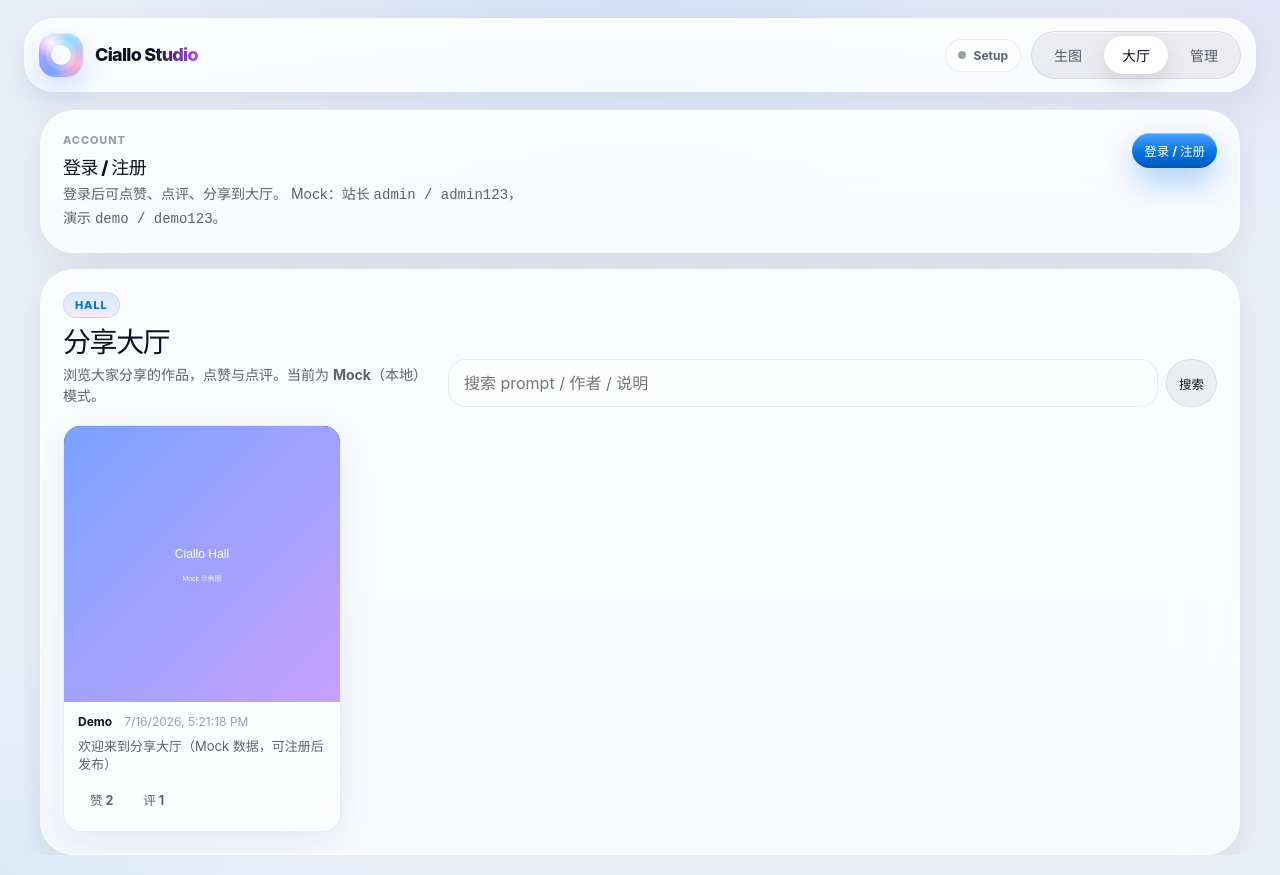
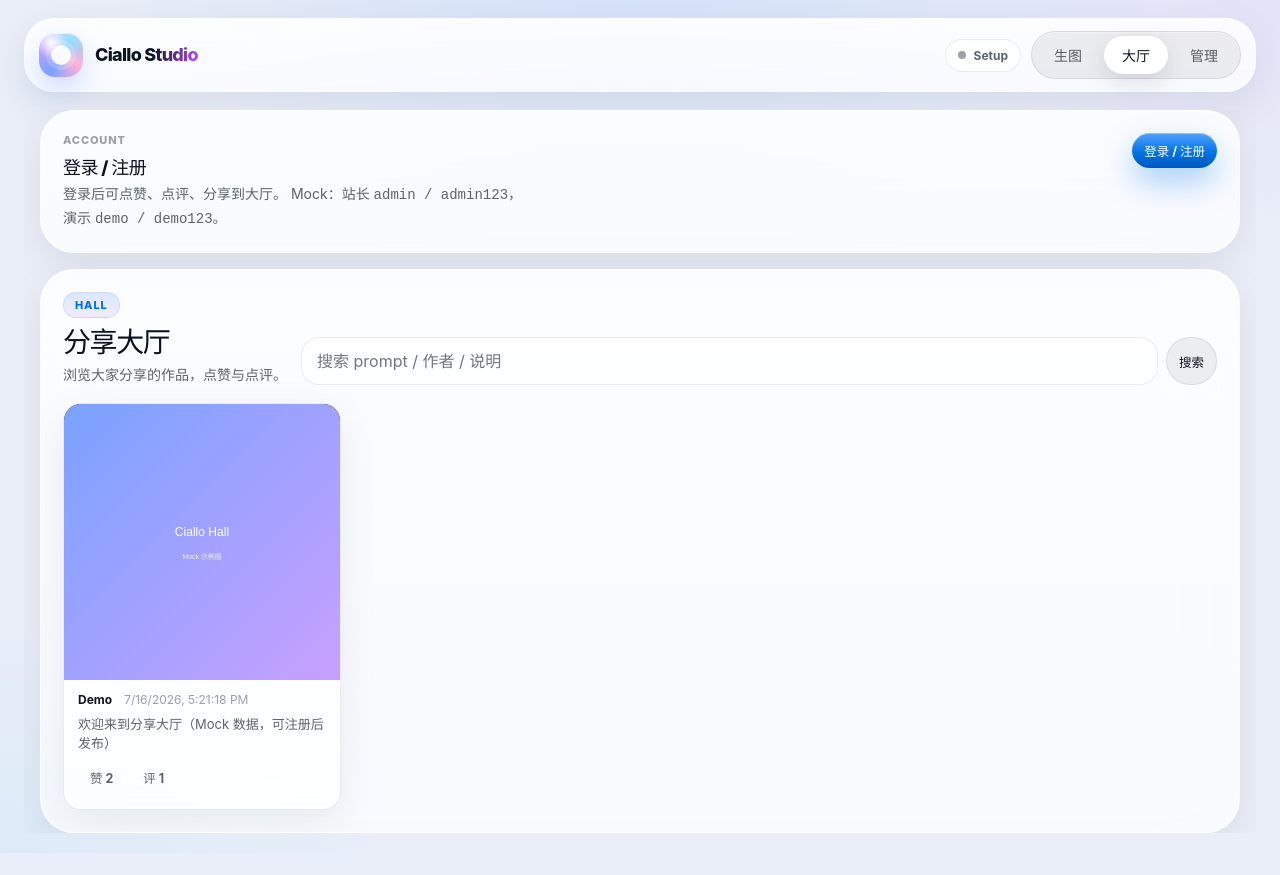
Before and after one commit to MurasameCyan/CialloStudio, a React (Vite) app: page / in a window 1280 px wide. Both pictures are taken after a click on the button "大厅". After the commit the page ends 853 px from the top, so only its background shows below. Built offline with nearby package versions, Linux system fonts and the light colour scheme.

Commit message:
ui: remove hall mock/http mode blurb

```diff
--- a/src/components/HallPage.tsx
+++ b/src/components/HallPage.tsx
@@ -128,11 +128,7 @@ export function HallPage({ user, loading, onLogin, onRegister, onLogout }: Props
           <div>
             <div className="panel-kicker">Hall</div>
             <h2 className="panel-title">分享大厅</h2>
-            <p className="panel-desc">
-              浏览大家分享的作品，点赞与点评。当前为{" "}
-              <strong>{communityApi.mode() === "mock" ? "Mock（本地）" : "HTTP API"}</strong>{" "}
-              模式。
-            </p>
+            <p className="panel-desc">浏览大家分享的作品，点赞与点评。</p>
           </div>
           <div className="hall-search">
             <input
```
